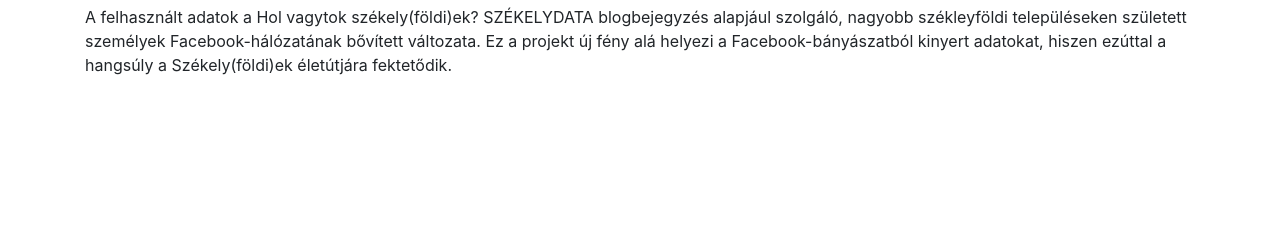
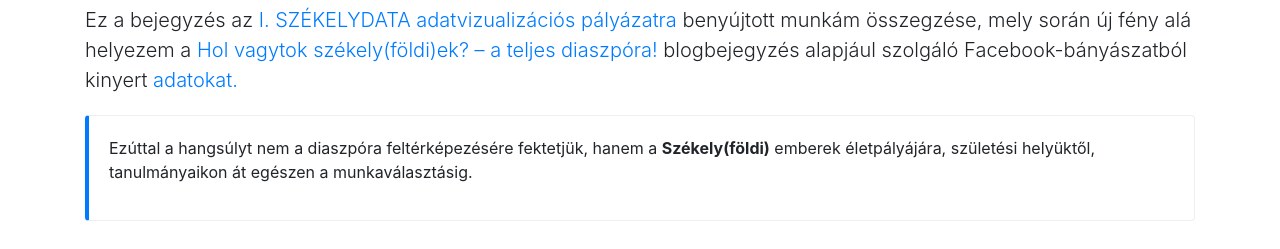
Before and after one commit to lorinczszabolcs/eletpalya, a plain HTML site: page index.html in a window 1280 px wide. Shown: the part 625-874 px from the top of the page. Before the commit the page ends 800 px from the top, so only its background shows below. Drawn offline with nearby package versions, Linux system fonts and the light colour scheme.

Commit message:
Update jupyter and website

```diff
--- a/css/main.css
+++ b/css/main.css
@@ -37,3 +37,16 @@ hr
 {
 	border-top: 1px solid #cccccc;
 }
+
+.bd-callout {
+  padding: 1.25rem;
+  margin-top: 1.25rem;
+  margin-bottom: 1.25rem;
+  border: 1px solid #eee;
+  border-left-width: .25rem;
+  border-radius: .25rem;
+}
+
+.bd-callout-primary {
+  border-left-color: #007bff;
+}
--- a/index.html
+++ b/index.html
@@ -45,13 +45,36 @@
         </div>
 				<div class="row">
 					<div class="col-lg-12">
-						<p>
-							A felhasznált adatok a Hol vagytok székely(földi)ek? SZÉKELYDATA blogbejegyzés alapjául szolgáló, nagyobb székleyföldi településeken született személyek Facebook-hálózatának bővített változata.
-							Ez a projekt új fény alá helyezi a Facebook-bányászatból kinyert adatokat, hiszen ezúttal a hangsúly a Székely(földi)ek életútjára fektetődik.
+						<p class="lead">
+							Ez a bejegyzés az
+							<a href="http://csaladenes.egologo.ro/?p=1129">
+								I. SZÉKELYDATA adatvizualizációs pályázatra
+							</a>
+							benyújtott munkám összegzése, mely során új fény alá helyezem a
+							<a href="http://csaladenes.egologo.ro/?p=773">
+								Hol vagytok székely(földi)ek? – a teljes diaszpóra!
+							</a>
+							blogbejegyzés alapjául szolgáló Facebook-bányászatból kinyert
+							<a href="https://szekelydata.csaladen.es/verseny/data.json">
+								adatokat.
+							</a>
 						</p>
+						<div class="bd-callout bd-callout-primary">
+            	<p>
+								Ezúttal a hangsúlyt nem a diaszpóra feltérképezésére fektetjük,
+								hanem a <strong>Székely(földi)</strong> emberek életpályájára,
+								születési helyüktől, tanulmányaikon át egészen a
+								munkaválasztásig.
+							</p>
+            </div>
 					</div>
 				</div>
-      </div>
+				<div class="row">
+					<div class="col-lg-12">
+						<h2></h2>
+					</div>
+      	</div>
+			</div>
     </section>
 
     <!-- jQuery library -->
```
Also changed, not shown: favicon.ico (added), 1 other file.
